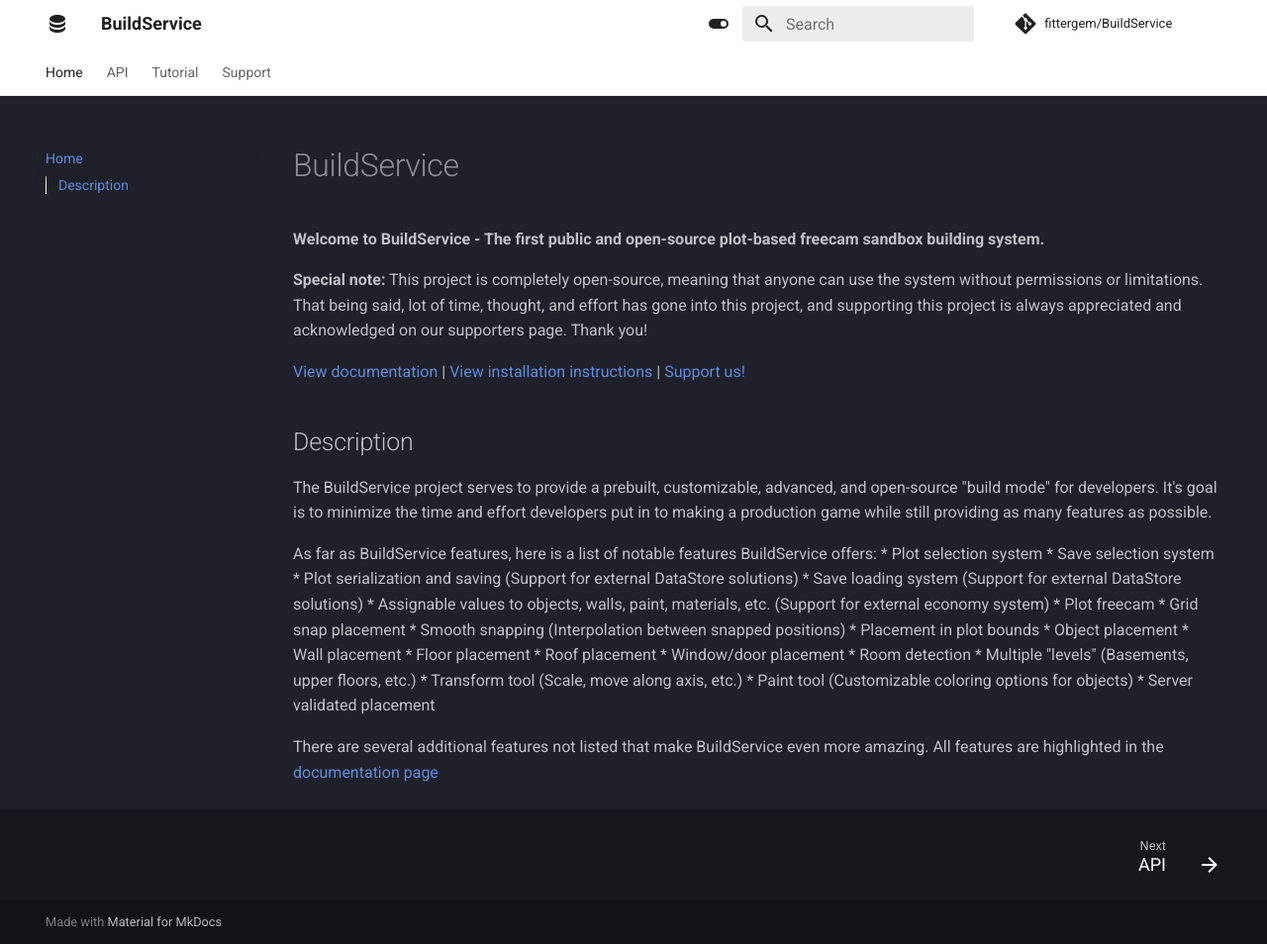
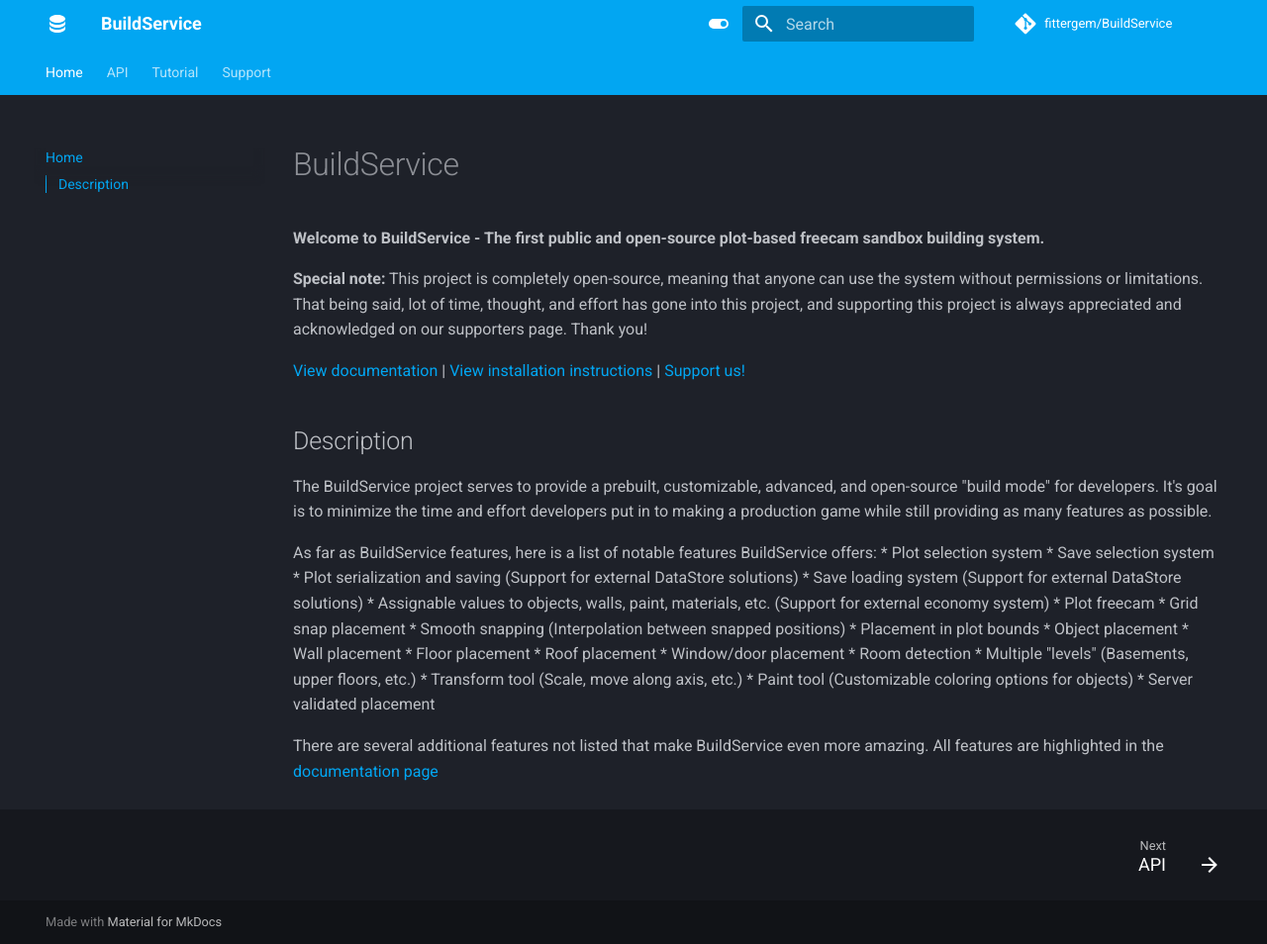
Before and after one commit to fittergem/BuildService, an MkDocs documentation site: the page built from docs/index.md, in a window 1280 px wide and 954 px high. Shown: the whole window at 99% size. Built offline with MkDocs 1.6.1 and Material for MkDocs 9.7.7, drawn with Linux system fonts in a browser that asks for light colours; comment, search, counter and statistics services are not loaded.

Commit message:
Swap primary and accent colors for themes

```diff
--- a/mkdocs.yml
+++ b/mkdocs.yml
@@ -25,14 +25,14 @@
       toggle:
         icon: material/toggle-switch
         name: Switch to light mode
-      primary: white
-      accent: light-blue
+      primary: light-blue
+      accent: white
     - scheme: default
       toggle:
         icon: material/toggle-switch-off-outline
         name: Switch to dark mode
-      primary: white
-      accent: light-blue
+      primary: light-blue
+      accent: white
 
 nav:
   - Home: index.md
```
